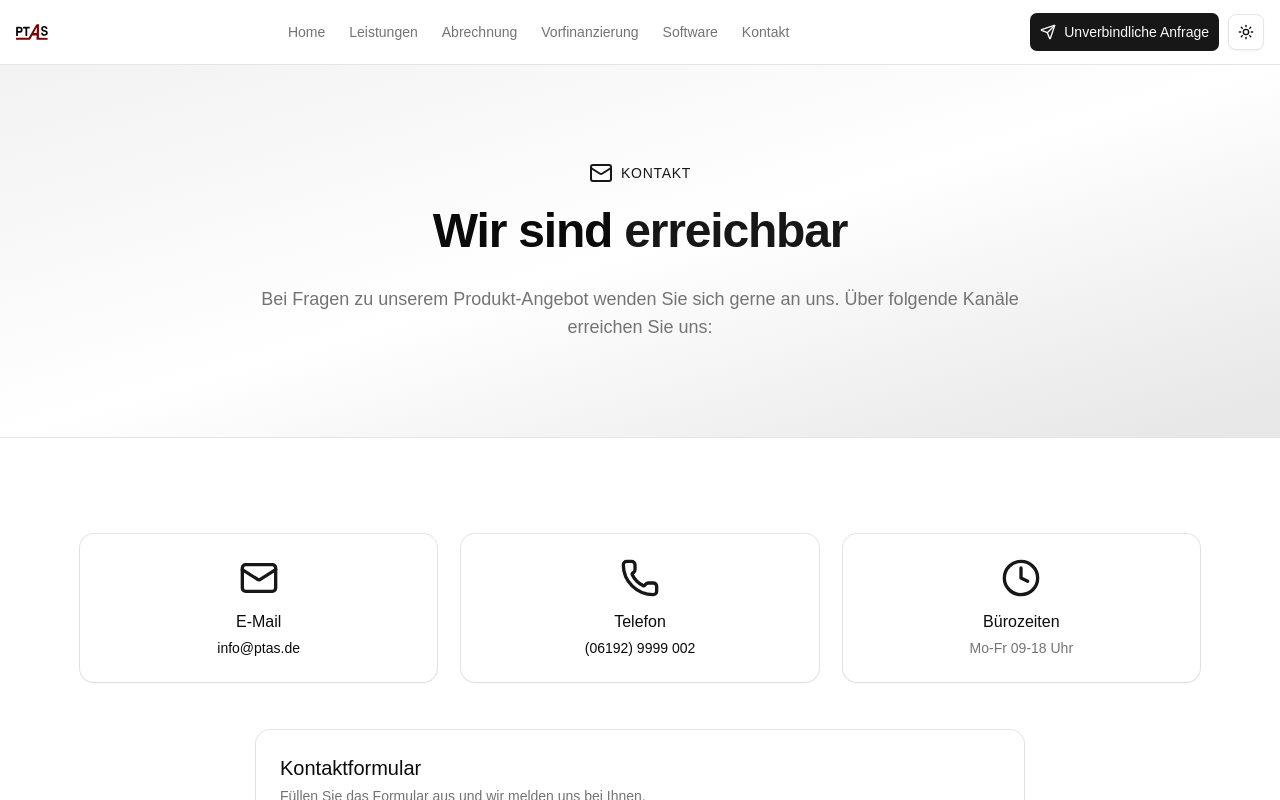
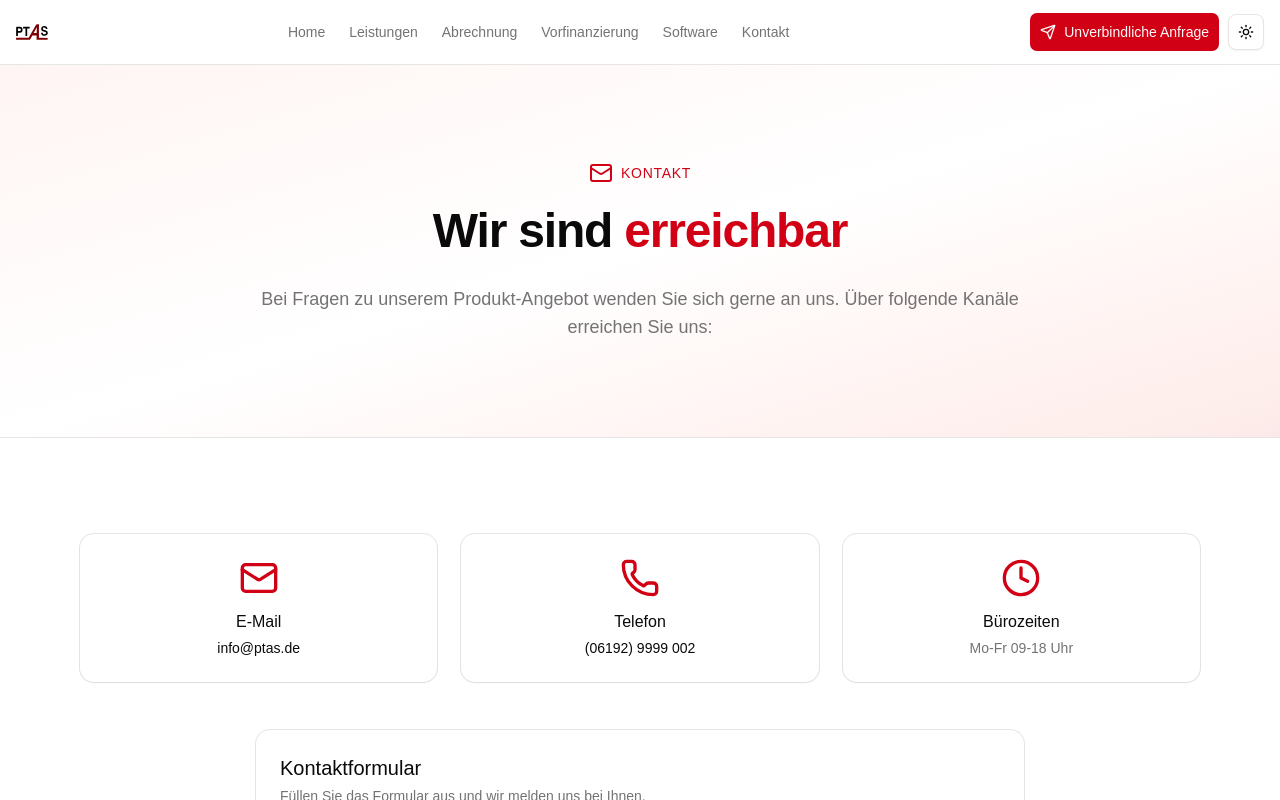
Before and after one commit to Yeah-Jack/ptas, a Next.js app in the folder apps/web/: page /kontakt in a window 1280 px wide. Shown: the top 800 px of the page. Built offline with nearby package versions, Linux system fonts and the light colour scheme.

Commit message:
Change primary color to red

```diff
--- a/apps/web/src/index.css
+++ b/apps/web/src/index.css
@@ -11,7 +11,7 @@
 	--card-foreground: oklch(0.145 0 0);
 	--popover: oklch(1 0 0);
 	--popover-foreground: oklch(0.145 0 0);
-	--primary: oklch(0.205 0 0);
+	--primary: #d20014;
 	--primary-foreground: oklch(0.985 0 0);
 	--secondary: oklch(0.97 0 0);
 	--secondary-foreground: oklch(0.205 0 0);
@@ -46,8 +46,8 @@
 	--card-foreground: oklch(0.985 0 0);
 	--popover: oklch(0.205 0 0);
 	--popover-foreground: oklch(0.985 0 0);
-	--primary: oklch(0.87 0 0);
-	--primary-foreground: oklch(0.205 0 0);
+	--primary: #d20014;
+	--primary-foreground: oklch(0.985 0 0);
 	--secondary: oklch(0.269 0 0);
 	--secondary-foreground: oklch(0.985 0 0);
 	--muted: oklch(0.269 0 0);
```
